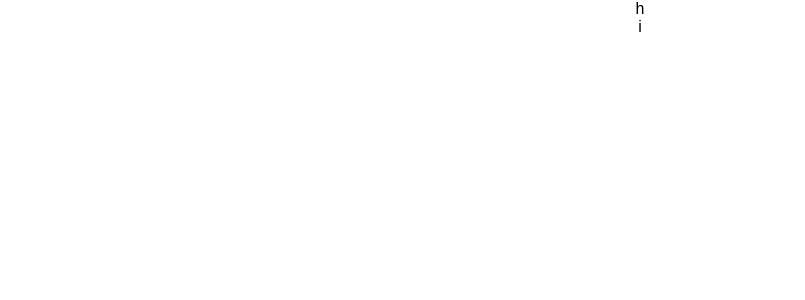
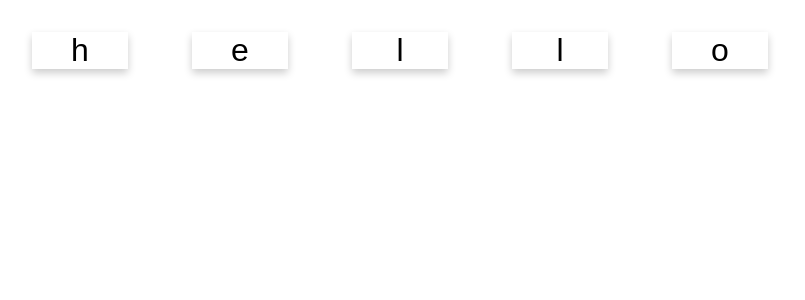
Before and after one commit to monolizaa/React, a React (Create React App) app: page / in a window 1280 px wide. Shown: the top 300 px of the page, without its empty margins (0-805 px from the left). Built offline with nearby package versions, Linux system fonts and the light colour scheme.

Commit message:
third commit No.4 All

```diff
--- a/src/App.css
+++ b/src/App.css
@@ -21,6 +21,15 @@
 .App-intro {
   font-size: large;
 }
+.card {
+  display: inline-block;
+  text-align: center;
+  width: 3em;
+  font-size: 2em;
+  box-shadow: 0 4px 8px 0 rgba(0,0,0,0.2);
+  margin: 1em;
+  user-select: none;
+ }
 
 @keyframes App-logo-spin {
   from { transform: rotate(0deg); }
--- a/src/App.js
+++ b/src/App.js
@@ -1,16 +1,18 @@
 import React, { Component } from 'react';
 import './App.css';
-import CharacterCard from './CharacterCard';
+//import CharacterCard from './CharacterCard';
+import WordCard from './WordCard';
 
+const word = "Hello";
 class App extends Component {
   render() {
-    var x = 10;
     return (
-      <div className="App">
-        <CharacterCard value="h" />
-        <CharacterCard value="i" />
+      <div>
+        {
+          //Array.from(word).map((c, i) => <CharacterCard value={c} key={i} />)
+          <WordCard value="hello"/>
+        }
       </div>
-
     );
   }
 }
--- a/src/CharacterCard.js
+++ b/src/CharacterCard.js
@@ -2,9 +2,24 @@
 import './App.css';
 
 export default class CharacterCard extends Component {
+    constructor(props) {
+        super(props)
+        this.state = {
+            active: false,
+        }
+    }
+
+    activate = () => {
+        if (!this.state.active) {
+            this.setState({ active: true })
+        }
+    }
     render() {
+        let className = `card ${this.state.active ? 'activeCard' : ''}`
         return (
-            <div>{this.props.value}</div>
+            <div className={className} onClick={this.activate}>
+                {this.props.value}
+            </div>
         )
     }
 }
--- /dev/null
+++ b/src/WordCard.js
@@ -0,0 +1,13 @@
+import React, { Component } from 'react';
+import './App.css';
+import CharacterCard from './CharacterCard';
+
+export default class WordCard extends Component {
+    render() {
+        return (
+            <div>
+                {Array.from(this.props.value).map((c, i) => <CharacterCard value={c} key={i} />)}
+            </div>
+        );
+    }
+}
```
